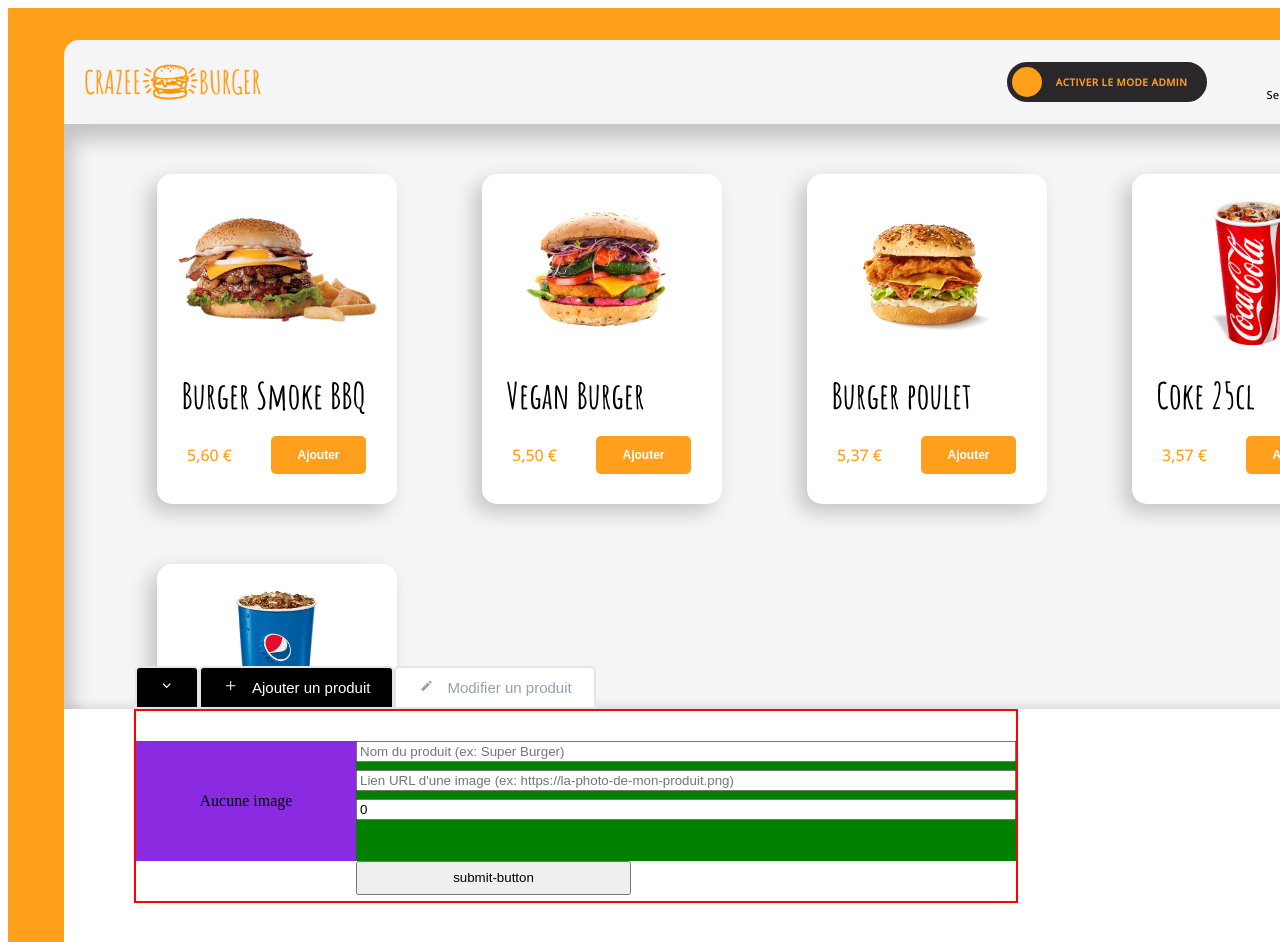
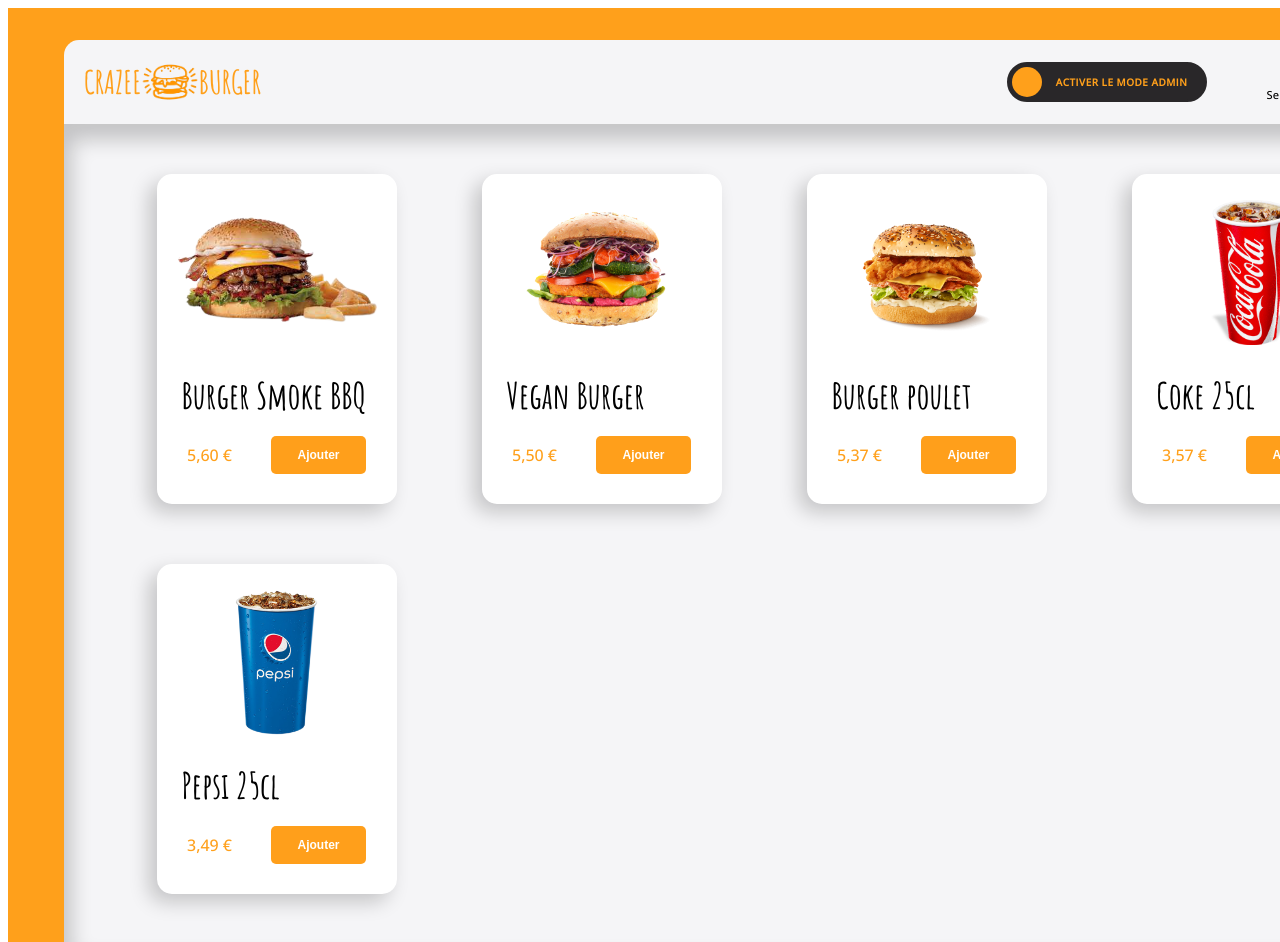
Before and after one commit to jauresmanouan/crasee-burger, a React (Vite) app: page /order/1 in a window 1280 px wide. Shown: the top 942 px of the page. Built offline with nearby package versions, Linux system fonts and the light colour scheme.

Commit message:
🐛 F08 : Fix issue of not coherent mode admin

```diff
--- a/src/components/pages/order/Main/Menu/Menu.jsx
+++ b/src/components/pages/order/Main/Menu/Menu.jsx
@@ -18,7 +18,7 @@ export default function Menu() {
             imageSource={imageSource ? imageSource : COMING_SOON}
             title={title}
             price={formatPrice(price)}
-            hasDeleteButton={isAdmin}
+            hasDeleteButton={!isAdmin}
           />
         );
       })}
--- a/src/components/pages/order/OrderPage.jsx
+++ b/src/components/pages/order/OrderPage.jsx
@@ -7,7 +7,7 @@ import OrderContext from "../../../context/OrderContext";
 import { fakeMenu } from "../../../fakeData/fakeMenu";
 
 export default function OrderPage() {
-  const [isAdmin, setIsAdmin] = useState(false);
+  const [isAdmin, setIsAdmin] = useState(true);
   const [isCollapse, setIsCollapse] = useState(false);
   const [isAddSelected, setIsAddSelected] = useState(false);
   const [isEditSelected, setIsEditSelected] = useState(false);
```
